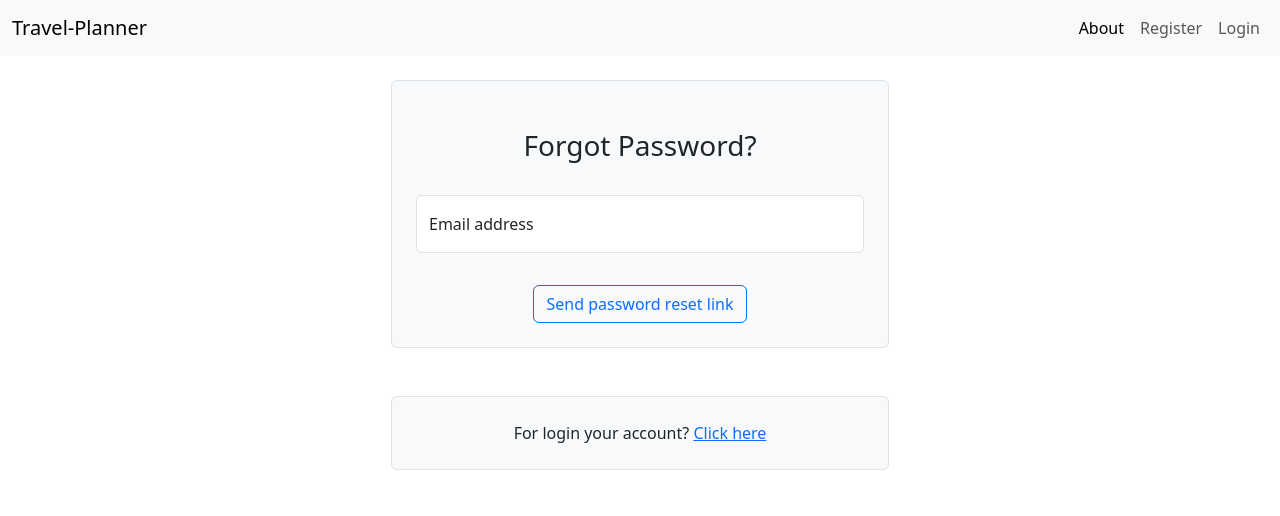
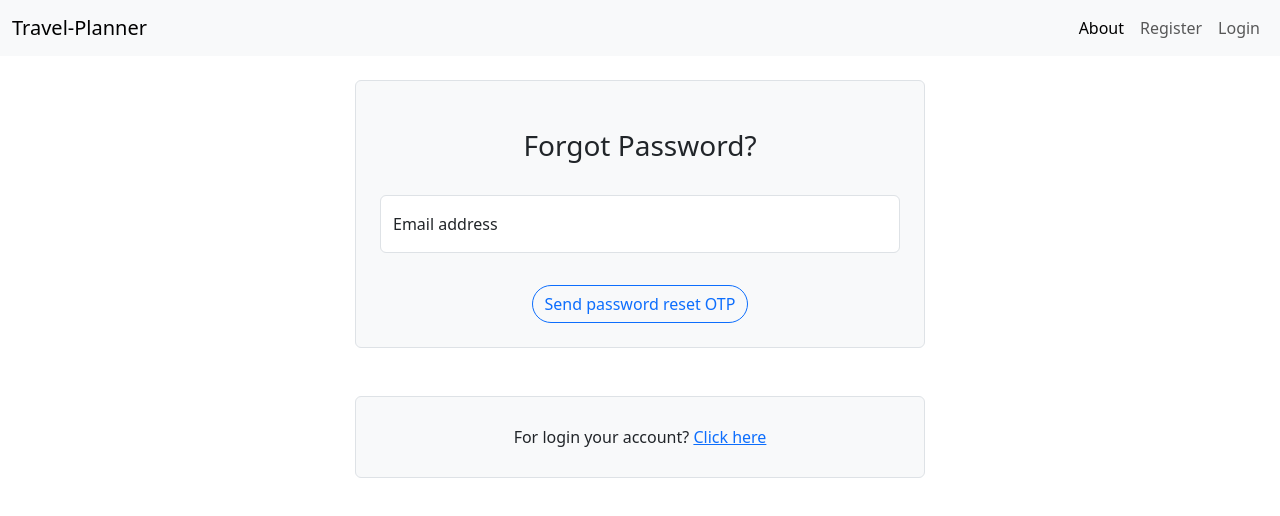
Before and after one commit to jeelion22/travel-planner-frontend, a React (Vite) app: page /forgot-password in a window 1280 px wide. Shown: the top 516 px of the page. Built offline with nearby package versions, Linux system fonts and the light colour scheme; no server answers.

Commit message:
user forgot password reset logic added

```diff
--- a/src/components/ForgotPassword.jsx
+++ b/src/components/ForgotPassword.jsx
@@ -1,42 +1,84 @@
 import React from "react";
+import { useSelector } from "react-redux";
 import { Link } from "react-router-dom";
+import {
+  selectUserPasswordResetError,
+  selectUserPasswordResetStatus,
+} from "../features/users/usersSlice";
+import { Formik, Field, ErrorMessage, Form } from "formik";
+import * as Yup from "yup";
 
 const ForgotPassword = () => {
+  const userPasswordResetStatus = useSelector(selectUserPasswordResetStatus);
+  const userPasswordResetError = useSelector(selectUserPasswordResetError);
+
+  const initialValues = {
+    email: "",
+  };
+
+  const emailValidationSchema = Yup.object({
+    email: Yup.string().email().required("* Email required"),
+  });
+
   return (
     <div className="container">
       <div className="row justify-content-center">
-        <div className="col-md-6">
-          <form className="border rounded m-4 p-4 bg-body-tertiary">
+        <div className="col-md-6 border rounded m-4 p-4 bg-body-tertiary">
           <h3 className="text-center p-4">Forgot Password?</h3>
 
+          <Formik
+            initialValues={initialValues}
+            validationSchema={emailValidationSchema}
+            onSubmit={() => {}}
+          >
+            {(formik) => (
+              <Form>
                 <div className="row ">
                   <div className="col">
                     <div class="mb-3">
                       <div class="form-floating mb-3">
-                    <input
+                        <Field
                           type="email"
-                      class="form-control"
-                      id="floatingInput"
+                          name="email"
+                          class={`form-control ${
+                            formik.touched.email
+                              ? formik.errors.email
+                                ? "is-invalid"
+                                : "is-valid"
+                              : ""
+                          }`}
+                          id="email"
                           placeholder="name@example.com"
                         />
-                    <label for="floatingInput">Email address</label>
+                        <label htmlFor="email">Email address</label>
+                        <ErrorMessage
+                          name="email"
+                          component={"div"}
+                          className="text-danger"
+                        />
                       </div>
                     </div>
                   </div>
                 </div>
 
                 <div className="text-center">
-              <button type="submit" class="btn btn-outline-primary mt-3">
-                Send password reset link
+                  <button
+                    type="submit"
+                    class="btn btn-outline-primary rounded-pill mt-3"
+                    disabled={userPasswordResetStatus === "loading"}
+                  >
+                    Send password reset OTP
                   </button>
                 </div>
-          </form>
+              </Form>
+            )}
+          </Formik>
         </div>
       </div>
 
       <div className="row justify-content-center text-center">
-        <div className="col-md-6">
-          <div className="border rounded p-4 m-4 bg-body-tertiary">
+        <div className="col-md-6 border rounded m-4 p-1 bg-body-tertiary">
+          <div className=" p-4  bg-body-tertiary">
             <div>
               For login your account?{" "}
               <Link to={"/login"} className="link-primary">
--- a/src/features/users/usersSlice.js
+++ b/src/features/users/usersSlice.js
@@ -1,5 +1,44 @@
 import { createAsyncThunk, createSlice } from "@reduxjs/toolkit";
 import { instance, protectedInstance } from "../../../services/instance";
+
+const initialState = {
+  // user
+  user: null,
+
+  // userId
+  userId: null,
+
+  // user register
+  userRegisterStatus: "idle",
+  userRegisterError: null,
+
+  // test
+  status: "idle",
+  error: null,
+  message: null,
+
+  // user login status
+  userLoginStatus: "idle",
+  userLoginError: null,
+  isAuthorized: false,
+
+  // user email verification
+  isUserEmailVerified: false,
+  userEmailVerificationStatus: "idle",
+  userEmailVerificationError: null,
+
+  // user forgot password
+  userPasswordResetStatus: "idle",
+  userPasswordResetError: null,
+
+  // user password reset otp status
+  userPasswordResetOtpStatus: "idle",
+  userPasswordResetOtpError: null,
+
+  // user password set
+  userPasswordSetStatus: "idle",
+  userPasswordSetError: null,
+};
 
 export const registerUser = createAsyncThunk(
   "users/registerUser",
@@ -61,32 +100,18 @@ export const logoutUser = createAsyncThunk(
   }
 );
 
-const initialState = {
-  // user
-  user: null,
-
-  // userId
-  userId: null,
-
-  // user register
-  userRegisterStatus: "idle",
-  userRegisterError: null,
-
-  // test
-  status: "idle",
-  error: null,
-  message: null,
-
-  // user login status
-  userLoginStatus: "idle",
-  userLoginError: null,
-  isAuthorized: false,
-
-  // user email verification
-  isUserEmailVerified: false,
-  userEmailVerificationStatus: "idle",
-  userEmailVerificationError: null,
-};
+// user's forgot password request
+export const forgotPassword = createAsyncThunk(
+  "users/forgotPassword",
+  async (email, { rejectWithValue }) => {
+    try {
+      const response = await instance.post("/users/forgot-password", email);
+      return response.data;
+    } catch (error) {
+      return rejectWithValue(err.response.data.message);
+    }
+  }
+);
 
 const userSlice = createSlice({
   name: "users",
@@ -170,6 +195,18 @@ const userSlice = createSlice({
       .addCase(logoutUser.rejected, (state, action) => {
         state.status = "failed";
         state.error = action.payload;
+      })
+      .addCase(forgotPassword.pending, (state) => {
+        state.userPasswordResetStatus = "loading";
+        state.userPasswordResetError = null;
+      })
+      .addCase(forgotPassword.fulfilled, (state) => {
+        state.userPasswordResetStatus = "succeeded";
+        state.userPasswordResetError = null;
+      })
+      .addCase(forgotPassword.rejected, (state, action) => {
+        state.userPasswordResetStatus = "failed";
+        state.userPasswordResetError = action.payload;
       });
   },
 });
@@ -204,3 +241,9 @@ export const selectIsUserEmailVerified = (state) =>
   state.users.isUserEmailVerified;
 
 export const selectIsAuthorized = (state) => state.users.isAuthorized;
+
+// user forgot password OTP status
+export const selectUserPasswordResetStatus = (state) =>
+  state.users.userPasswordResetStatus;
+export const selectUserPasswordResetError = (state) =>
+  state.users.userPasswordResetError;
```
Lines whose indentation alone changed are shown as unchanged.
